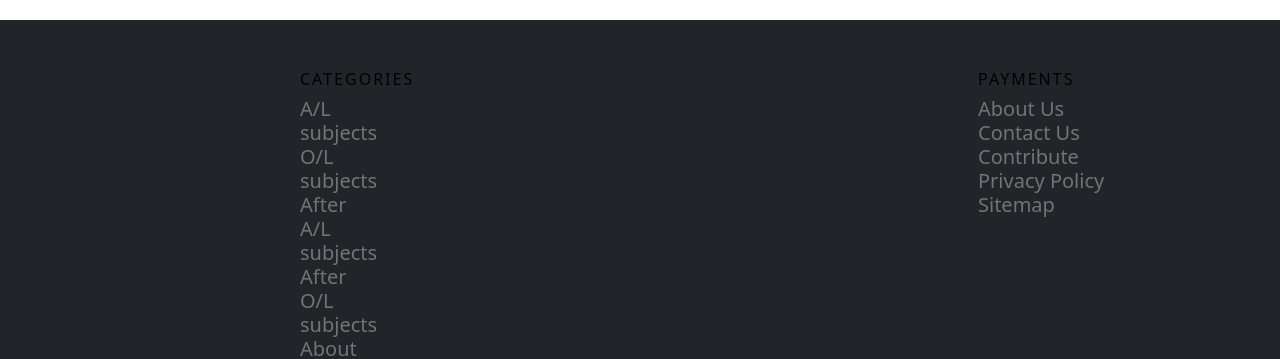
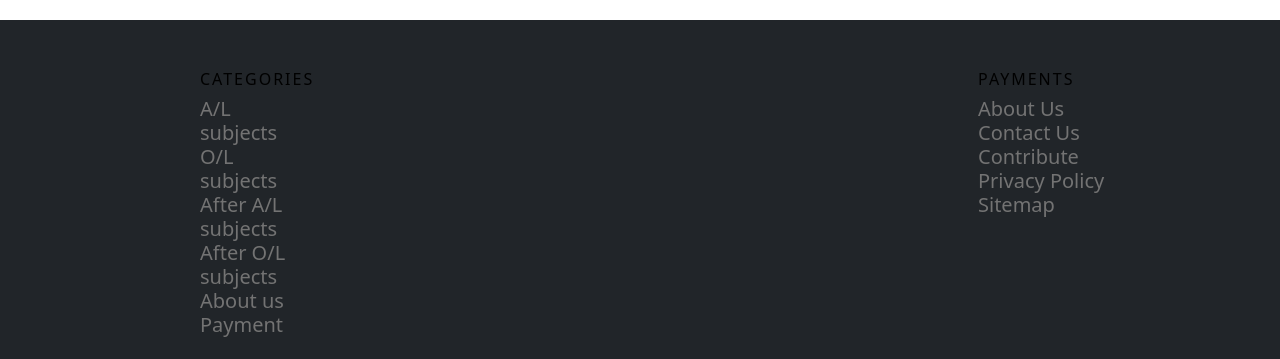
Before and after one commit to minosh00/ITP-Project, a React (Create React App) app in the folder frontend/: page / in a window 1280 px wide. Shown: the part 593-952 px from the top of the page. Built offline with nearby package versions, Linux system fonts and the light colour scheme.

Commit message:
300->200

```diff
--- a/frontend/package.json
+++ b/frontend/package.json
@@ -17,6 +17,7 @@
     "react-html-table-to-excel": "^2.0.0",
     "react-image-size": "^1.0.4",
     "react-pdf": "^5.3.2",
+    "react-router-dom": "^5.3.0",
     "react-scripts": "4.0.3",
     "react-use-effect": "^0.0.1",
     "styled-components": "^5.3.1",
--- a/frontend/src/components/Adminhomefooter.js
+++ b/frontend/src/components/Adminhomefooter.js
@@ -13,8 +13,8 @@ export default class Adminhomefooter extends Component {
         <div className="row">
 
           <div className="col-xs-9 col-md-3">
-            <h6 style={{color:'black', marginLeft:'300px'}}>Categories</h6>
-            <ul className="footer-links"  style={{marginLeft:'300px'}}>
+            <h6 style={{color:'black', marginLeft:'200px'}}>Categories</h6>
+            <ul className="footer-links"  style={{marginLeft:'200px'}}>
               <li><a href="/"  style={{textDecoration:'none'}}>A/L subjects</a></li>
               <li><a href="/"  style={{textDecoration:'none'}}>O/L subjects</a></li>
               <li><a href="/"  style={{textDecoration:'none'}}>After A/L subjects</a></li>
```
Also changed, not shown: 2 other files (tests, documents, lock files or other folders).
